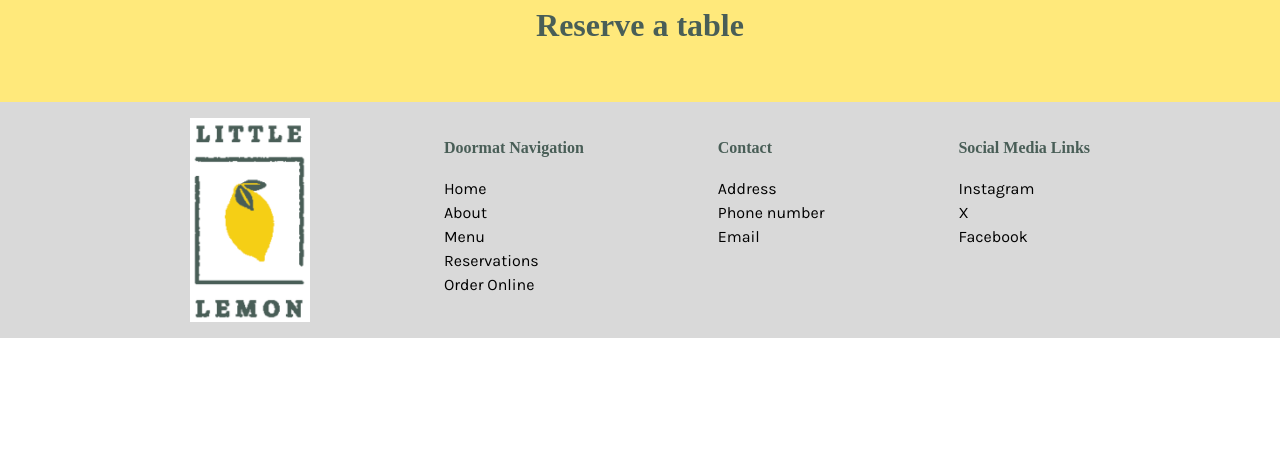
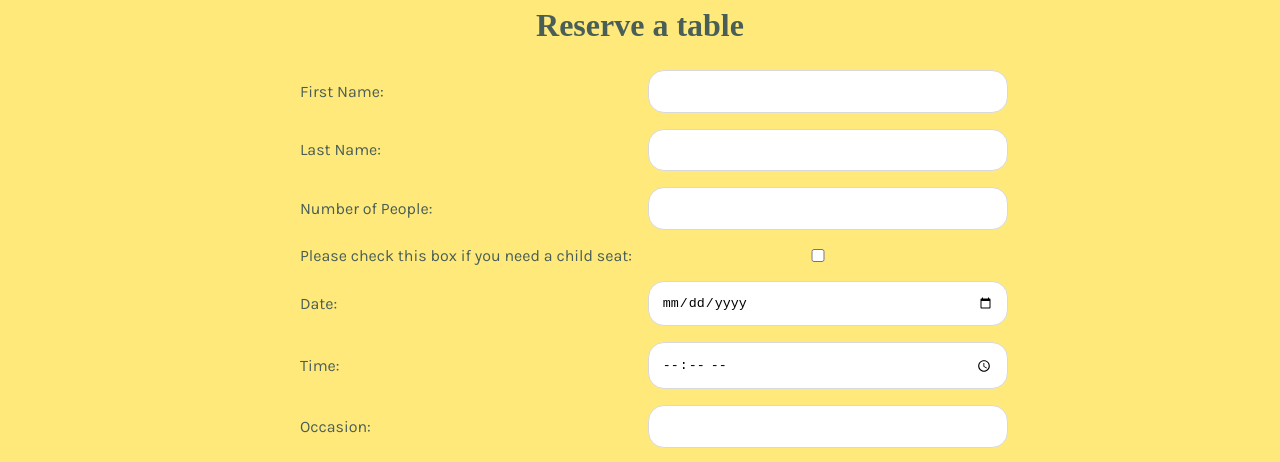
Before and after one commit to Dhwaniud/little-lemon-reservation, a React (Create React App) app: page /booking in a window 1280 px wide. Shown: the part 487-949 px from the top of the page. Before the commit the page ends 825 px from the top, so only its background shows below. Built offline with nearby package versions, Linux system fonts and the light colour scheme; a web font is replaced by a local one.

Commit message:
reservation form boilerplate

```diff
--- a/src/components/Reservations.js
+++ b/src/components/Reservations.js
@@ -1,8 +1,108 @@
+import React, { useState } from "react";
+
 function Reservations() {
+    const [formData, setFormData] = useState({
+        firstName: "",
+        lastName: "",
+        numberOfPeople: "",
+        childSeat: false,
+        date: "",
+        time: "",
+        occasion: "",
+        mobileNumber: ""
+    });
+
+    const handleChange = (e) => {
+        const { name, value, type, checked } = e.target;
+        setFormData((prevData) => ({
+            ...prevData,
+            [name]: type === "checkbox" ? checked : value
+        }));
+    };
+
+    const handleSubmit = (e) => {
+        e.preventDefault();
+        console.log("Form Data Submitted:", formData);
+    };
+
     return (
         <section className="reservations">
             <div className="container column">
                 <h1>Reserve a table</h1>
+                <form onSubmit={handleSubmit}>
+                    <label>
+                        <span>First Name:</span>
+                        <input
+                            type="text"
+                            name="firstName"
+                            value={formData.firstName}
+                            onChange={handleChange}
+                        />
+                    </label>
+                    <label>
+                        <span>Last Name:</span>
+                        <input
+                            type="text"
+                            name="lastName"
+                            value={formData.lastName}
+                            onChange={handleChange}
+                        />
+                    </label>
+                    <label>
+                        <span>Number of People:</span>
+                        <input
+                            type="number"
+                            name="numberOfPeople"
+                            value={formData.numberOfPeople}
+                            onChange={handleChange}
+                        />
+                    </label>
+                    <label>
+                        <span>Please check this box if you need a child seat:</span>
+                        <input
+                            type="checkbox"
+                            name="agreeToTerms"
+                            checked={formData.childSeat}
+                            onChange={handleChange}
+                        />
+                    </label>
+                    <label>
+                        <span>Date:</span>
+                        <input
+                            type="date"
+                            name="date"
+                            value={formData.date}
+                            onChange={handleChange}
+                        />
+                    </label>
+                    <label>
+                        <span>Time:</span>
+                        <input
+                            type="time"
+                            name="time"
+                            value={formData.time}
+                            onChange={handleChange}
+                        />
+                    </label>
+                    <label>
+                        <span>Occasion:</span>
+                        <input
+                            name="occasion"
+                            value={formData.occasion}
+                            onChange={handleChange}
+                        />
+                    </label>
+                    <label>
+                        <span>Contact Information:</span>
+                        <input
+                            type="tel"
+                            name="mobileNumber"
+                            value={formData.mobileNumber}
+                            onChange={handleChange}
+                        />
+                    </label>
+                    <button className="btn btn-primary" type="submit">Reserve</button>
+                </form>
             </div>
         </section>
     );
--- a/src/index.css
+++ b/src/index.css
@@ -308,6 +308,26 @@ nav ul li {
     font-size: 2rem;
 }
 
+.reservations form {
+    display: flex;
+    flex-direction: column;
+    gap: 1rem;
+}
+
+.reservations form label {
+    display: grid;
+    grid-template-columns: 1fr 1fr;
+    gap: 1rem;
+    align-items: center;
+}
+
+.reservations form input {
+    width: 100%;
+    padding: 0.8rem;
+    border: 1px solid var(--gray-2);
+    border-radius: 16px;
+}
+
 /* Footer styles */
 footer {
     background: var(--gray-2);
```
Also changed, not shown: 1 other file (tests, documents, lock files or other folders).
